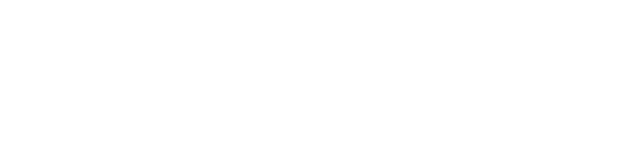
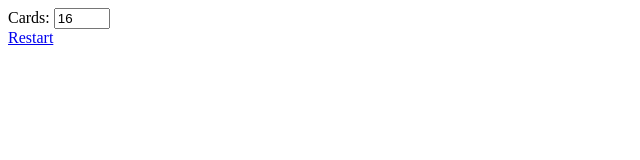
Before and after one commit to Sylv0/Fuzzy-Memory, a plain HTML site: page index.html in a window 1280 px wide. Shown: the whole page, without its empty margins (0-640 px from the left). Drawn offline with Linux system fonts and the light colour scheme.

Commit message:
Some html

```diff
--- a/index.html
+++ b/index.html
@@ -1,12 +1,23 @@
 <!DOCTYPE html>
 <html lang="en">
+
 <head>
     <meta charset="UTF-8">
     <meta name="viewport" content="width=device-width, initial-scale=1.0">
     <meta http-equiv="X-UA-Compatible" content="ie=edge">
     <title>Document</title>
+    <link rel="stylesheet" href="static/css/main.css">
+    <script src="static/js/main.js"></script>
 </head>
+
 <body>
+    <div class="options">
+        <div class="input-group">
+            <label for="num-cards">Cards:</label>
+            <input type="number" id="num-cards" min="16" max="20" value="16" step="2">
+        </div>
+        <a href="#" class="restart">Restart</a>
+    </div>
+</body>
 
-</body>
 </html>
```
